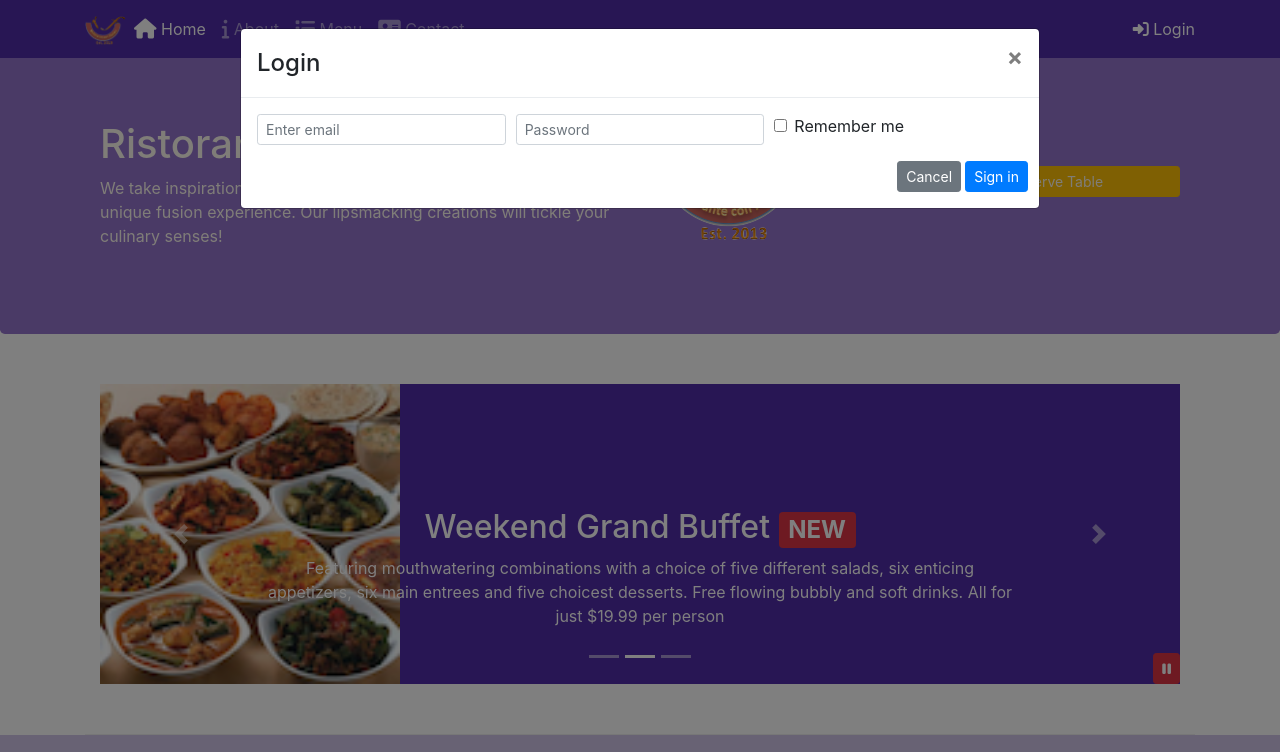
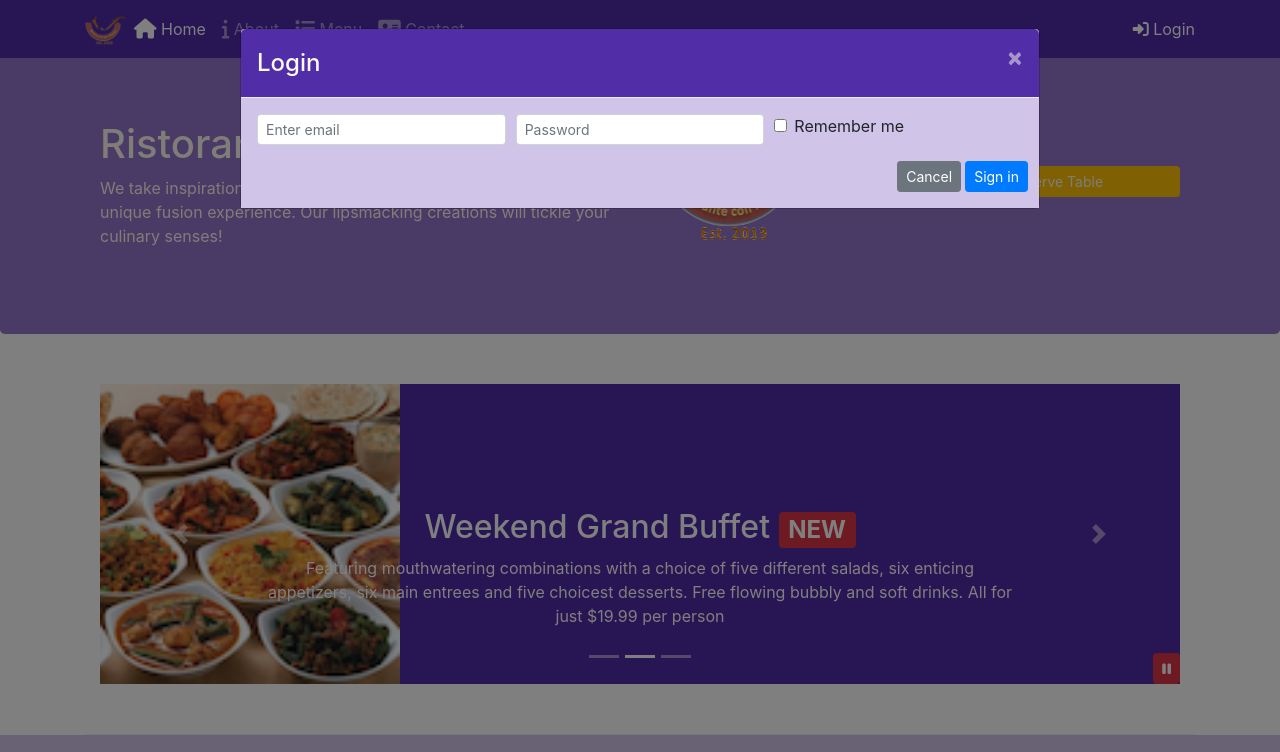
Before and after one commit to ysjprojects/coursera-bootstrap4, a website: page index.html in a window 1280 px wide. Both pictures are taken after a click on the link "Login". Shown: the top 752 px of the page. Drawn offline with nearby package versions, Linux system fonts and the light colour scheme.

Commit message:
Assignment 4

```diff
--- a/css/styles.scss
+++ b/css/styles.scss
@@ -74,3 +74,17 @@ body{
     bottom: 0px;
     z-index: 1;
 }
+
+.modal-header{
+    background: $background-dark;
+    h4 {
+        color:floralwhite;
+    }
+    button {
+        color:floralwhite;
+    }
+}
+
+.modal-body{
+    background: $background-pale;
+}
--- a/index.html
+++ b/index.html
@@ -36,7 +36,7 @@
 
                 </ul>
                 <span class="navbar-text">
-                    <a data-toggle="modal" data-target="#loginModal">
+                    <a id="loginButton">
                         <span class="fa fa-sign-in"></span> Login
                     </a>
                 </span>
@@ -190,7 +190,7 @@
                             <img src="img/logo.png" class="img-fluid">
                         </div>
                         <div class="col-12 col-sm-6 align-self-center">
-                            <a class="btn btn-warning btn-sm btn-block" data-toggle="modal" data-target="#formModal">
+                            <a id="reserveTableButton" class="btn btn-warning btn-sm btn-block">
                                 Reserve Table
                             </a>
 
@@ -489,6 +489,14 @@
                 }
 
             });
+
+            $('#loginButton').click(function () {
+                $('#loginModal').modal('show');
+            });
+
+            $('#reserveTableButton').click(function () {
+                $('#formModal').modal('show');
+            });
         });
     </script>
 
```
Also changed, not shown: css/styles.css.
